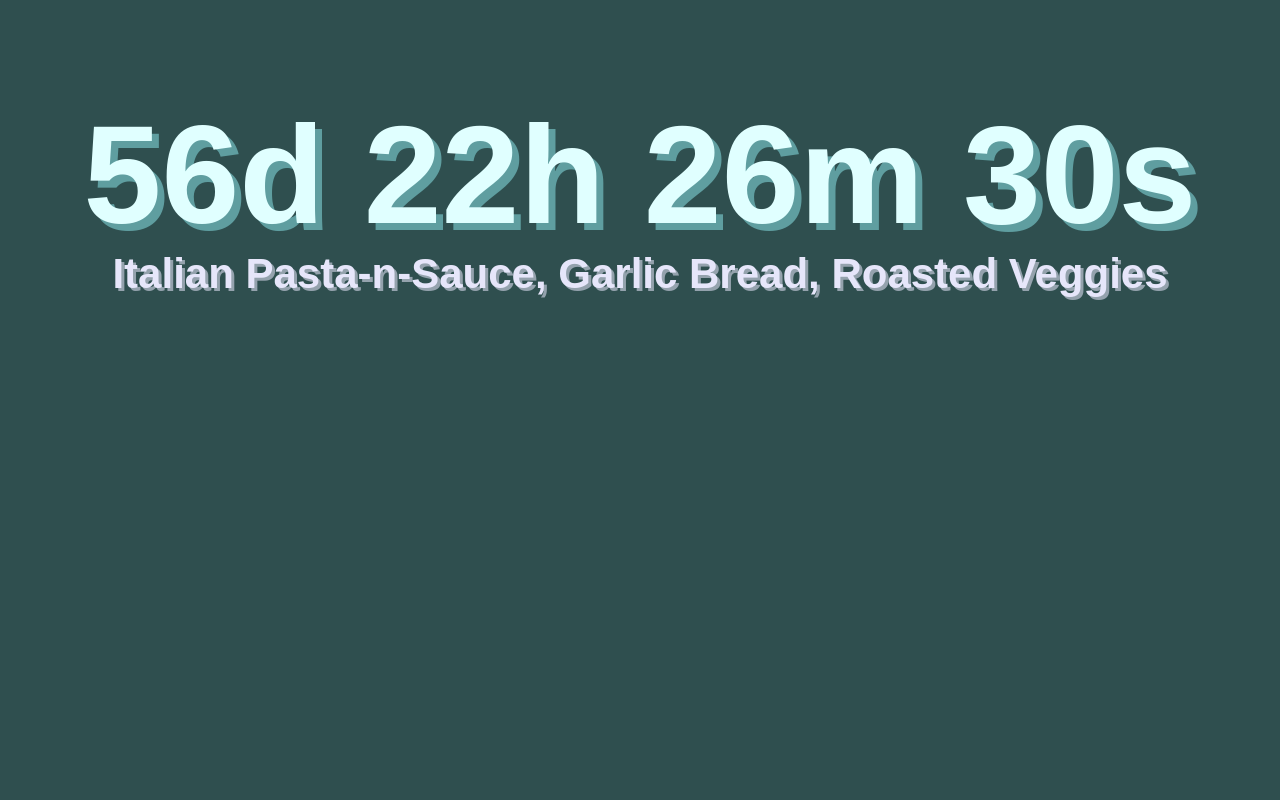
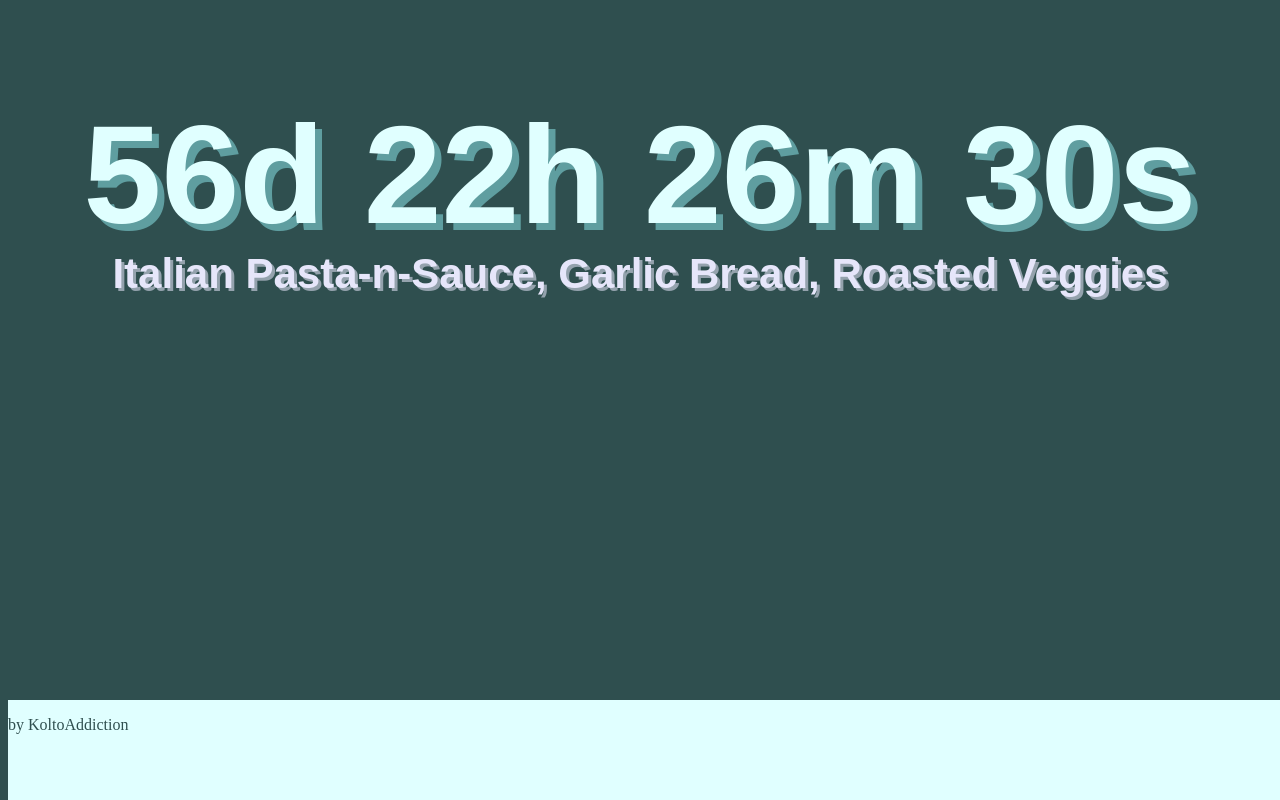
Before and after one commit to KoltoAddiction/inca, a plain HTML site: page index.html in a window 1280 px wide. Drawn offline with Linux system fonts and the light colour scheme.

Commit message:
Update index.html

```diff
--- a/index.html
+++ b/index.html
@@ -1,12 +1,16 @@
 <!DOCTYPE html>
 <html>
   <head>
+    <link rel="stylesheet" href="style.css">
     <script src="./script.js" type="text/javascript"></script>
     <title>Kolto's State of the INCA</title>
   </head>
   <body style="background-color:darkslategrey">
     <h1 style="text-align: center; font-size: 140px; font-family: 'Quicksand', sans-serif; color:lightcyan; text-shadow: 7px 7px #5f9ea0;" id="clock"></h1>
     <h2 style="text-align: center; font-size: 42px; font-family: 'Quicksand', sans-serif; color:#E6E6FA; text-shadow: 3px 3px #94a2ad;position:relative; top:-100px;" id="lunchtoday">Italian Pasta-n-Sauce, Garlic Bread, Roasted Veggies</h2>
+    <div id="footer">
+			<p style="font=size: 14, font-family: 'Quicksand', sans-serif; color:darkslategrey;">by KoltoAddiction</p>
+    </div>
   </body>
 
 </html>
```
